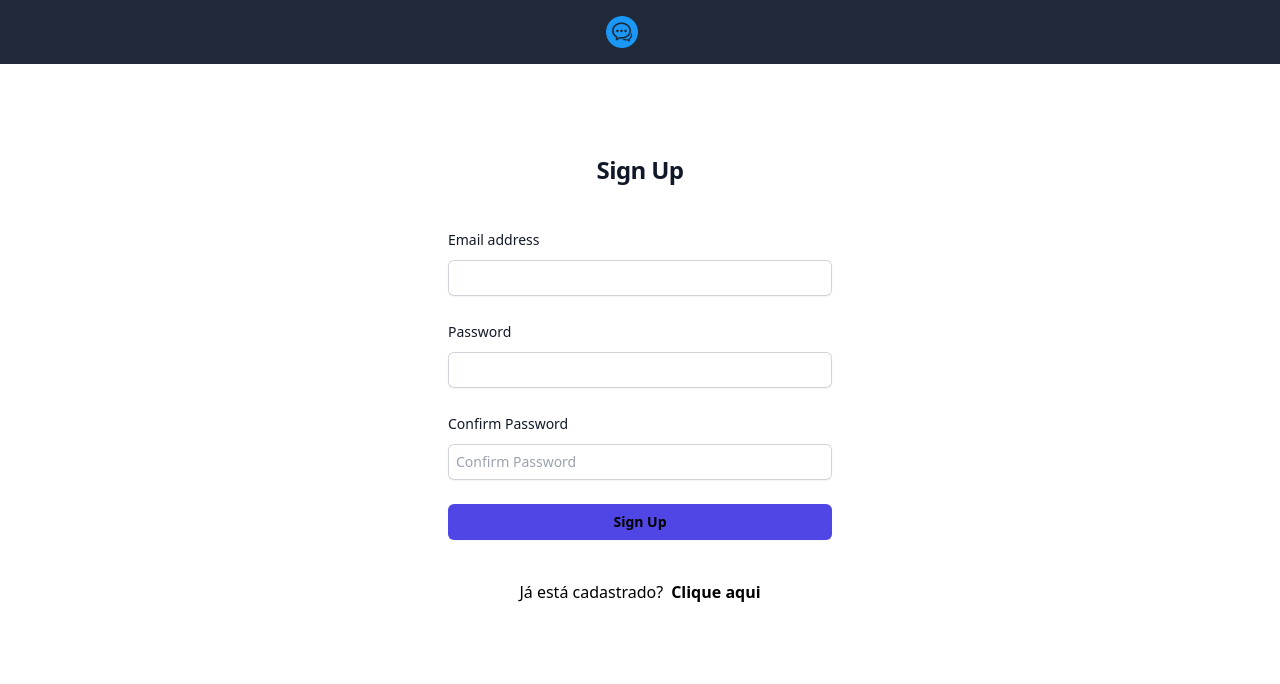
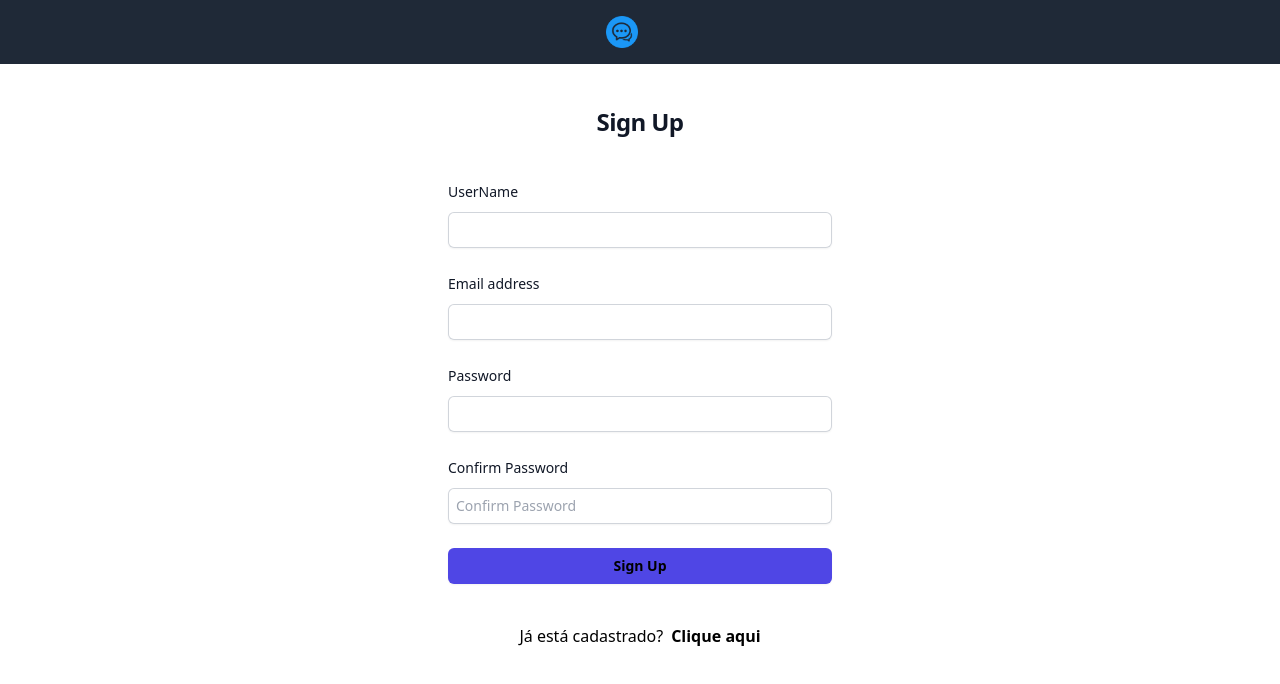
Before and after one commit to Antonio880/ChatSocket, a React (Vite) app in the folder frontchat/: page /SignUp in a window 1280 px wide. Shown: the top 684 px of the page. Built offline with nearby package versions, Linux system fonts and the light colour scheme.

Commit message:
termino do login, e adição de username

```diff
--- a/frontchat/src/components/Header.jsx
+++ b/frontchat/src/components/Header.jsx
@@ -1,15 +1,13 @@
 import { Fragment, useEffect } from "react";
 import { Disclosure, Menu, Transition } from "@headlessui/react";
-import { Bars3Icon, BellIcon, XMarkIcon } from '@heroicons/react/24/outline'
+// import { Bars3Icon, BellIcon, XMarkIcon } from '@heroicons/react/24/outline'
+import { useSocketContext } from "./ContextSocket";
 import { useNavigate } from "react-router-dom";
 import { useUserContext } from "./ContextUser";
 
-const navigation = [
-  { name: "Home", href: "#", current: true },
-  //   { name: 'Team', href: '#', current: false },
-  //   { name: 'Projects', href: '#', current: false },
-  //   { name: 'Calendar', href: '#', current: false },
-];
+// const navigation = [
+//   { name: "Home", href: "#", current: true },
+// ];
 
 function classNames(...classes) {
   return classes.filter(Boolean).join(" ");
@@ -18,6 +16,7 @@ function classNames(...classes) {
 export default function Home() {
   const { user, setUser } = useUserContext();
   const navigate = useNavigate();
+  const { socket } = useSocketContext();
 
   return (
     <Disclosure as="nav" className="bg-gray-800">
@@ -61,7 +60,7 @@ export default function Home() {
                             type="button"
                             className={`relative  rounded-full p-1 text-gray-400 hover:bg-indigo-600 transition ease-in-out delay-150 hover:-translate-y-1 hover:scale-110 duration-300 hover:text-white focus:outline-none focus:ring-2 focus:ring-white focus:ring-offset-2 focus:ring-offset-gray-800 `}
                           >
-                            {user.email}
+                            {user.username}
                           </h3>
                         </div>
                       )}
@@ -84,6 +83,7 @@ export default function Home() {
                               onClick={() => {
                                 setUser(null);
                                 navigate("/");
+                                socket.emit("disconnect", "sign out");
                               }}
                               className={classNames(
                                 active ? "bg-gray-100" : "",
--- a/frontchat/src/components/Input.jsx
+++ b/frontchat/src/components/Input.jsx
@@ -1,7 +1,6 @@
 
-export default function Input({ type, register, getValues }){
+export default function Input({ type, register }){
 
-    const isPasswordConfirmation = type === "passwordConfirm";
     return(
         <input
             id={type}
--- a/frontchat/src/pages/Home.jsx
+++ b/frontchat/src/pages/Home.jsx
@@ -12,7 +12,7 @@ export default function Home() {
   const [ viewContacts, setViewContacts] = useState(false);
   const { socket } = useSocketContext();
   const { user } = useUserContext();
-  const [ userClicked, setUserClicked] = useState(null);
+  const [userClicked, setUserClicked] = useState(null);
   const [messageList, setMessageList] = useState([]);
   const [currentUser, setCurrentUser] = useState('');
   const BASE_URL = "http://localhost:3001/"
--- a/frontchat/src/pages/SignIn.jsx
+++ b/frontchat/src/pages/SignIn.jsx
@@ -20,21 +20,21 @@ export default function SignIn() {
     const email = watch("email");
     const password = watch("password");
     const data = {
-      id: `${new Date().getTime()}`,
       email: email,
       password: password,
     }
     //setUser(data);
     try{
-      const response = await axios.post(`${BASE_URL}users`, data);
-      if(response.status === 201 || response.status === 200){
+      const response = await axios.post(`${BASE_URL}user`, data);
+      if(response.status === 200){
         setUser(response.data.user);
         const socket = await io.connect(BASE_URL);
+        console.log(response.data);
         socket.emit('set_username', response.data.user.email);
         setSocket(socket);
         navigate('/home');
       }else{
-        alert("Error: " + response.status);
+        alert("Email e/ou senha incorretos");
       }
     }catch(e){
       alert(`Error - ${e.message}`);
@@ -44,9 +44,9 @@ export default function SignIn() {
   return (
       <>
         <Header />
-        <div className="flex min-h-full flex-1 flex-col justify-center px-6 py-12 lg:px-8">
+        <div className="flex min-h-full flex-1 flex-col justify-center px-6 py-10 lg:px-8">
           <div className="sm:mx-auto sm:w-full sm:max-w-sm">
-            <h2 className="mt-10 text-center text-2xl font-bold leading-9 tracking-tight text-gray-900">
+            <h2 className="text-center text-2xl font-bold leading-9 tracking-tight text-gray-900">
               Sign in to your account
             </h2>
           </div>
--- a/frontchat/src/pages/SignUp.jsx
+++ b/frontchat/src/pages/SignUp.jsx
@@ -23,7 +23,6 @@ export default function SignIn() {
   const handleClose = () => setOpen(false);
   const { setUser } = useUserContext();
   const { setSocket } = useSocketContext();
-  const [isErrorModalOpen, setErrorModalOpen] = useState(false);
   const BASE_URL = "http://localhost:3001/";
   // "https://chat-socket-eb53a2dd15bb.herokuapp.com/" ||
   const navigate = useNavigate();
@@ -42,8 +41,10 @@ export default function SignIn() {
   const onSubmit = async () => {
     const email = watch("email");
     const password = watch("password");
+    const username = watch("username");
     const data = {
       id: `${new Date().getTime()}`,
+      username: username,
       email: email,
       password: password,
     };
@@ -69,14 +70,26 @@ export default function SignIn() {
   return (
     <>
       <Header />
-      <div className="flex min-h-full flex-1 flex-col justify-center px-6 py-12 lg:px-8">
+      <div className="flex min-h-full flex-1 flex-col justify-center px-6 py-10 lg:px-8">
         <div className="sm:mx-auto sm:w-full sm:max-w-sm">
-          <h2 className="mt-10 text-center text-2xl font-bold leading-9 tracking-tight text-gray-900">
+          <h2 className="text-center text-2xl font-bold leading-9 tracking-tight text-gray-900">
             Sign Up
           </h2>
         </div>
         <div className="mt-10 sm:mx-auto sm:w-full sm:max-w-sm">
           <form className="space-y-6" onSubmit={handleSubmit(onSubmit)}>
+            <div>
+              <label
+                htmlFor="email"
+                className="block text-sm font-medium leading-6 text-gray-900"
+              >
+                UserName
+              </label>
+              <div className="mt-2">
+                <Input type={"username"} register={register} />
+              </div>
+              {errors.username && <span>This field is required</span>}
+            </div>
             <div>
               <label
                 htmlFor="email"
```
